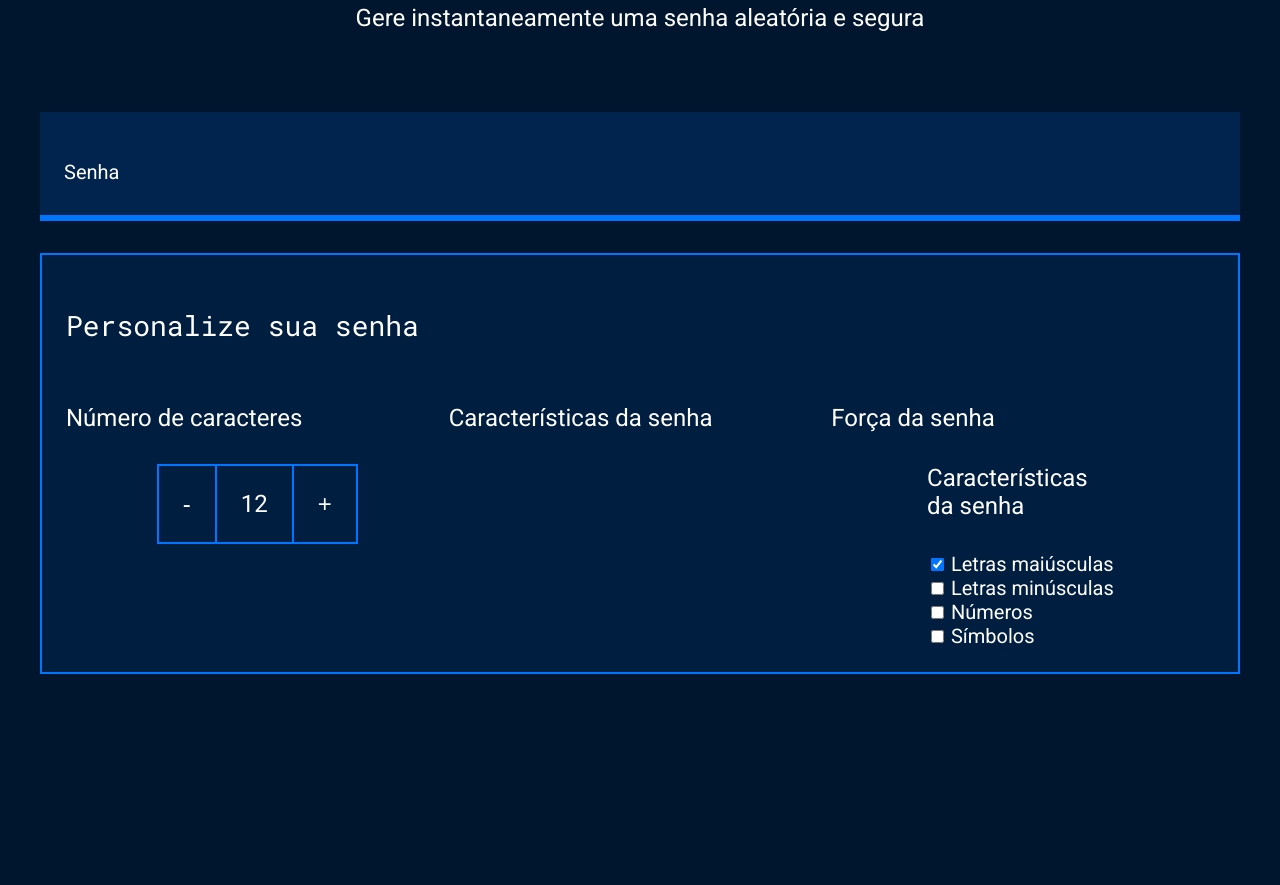
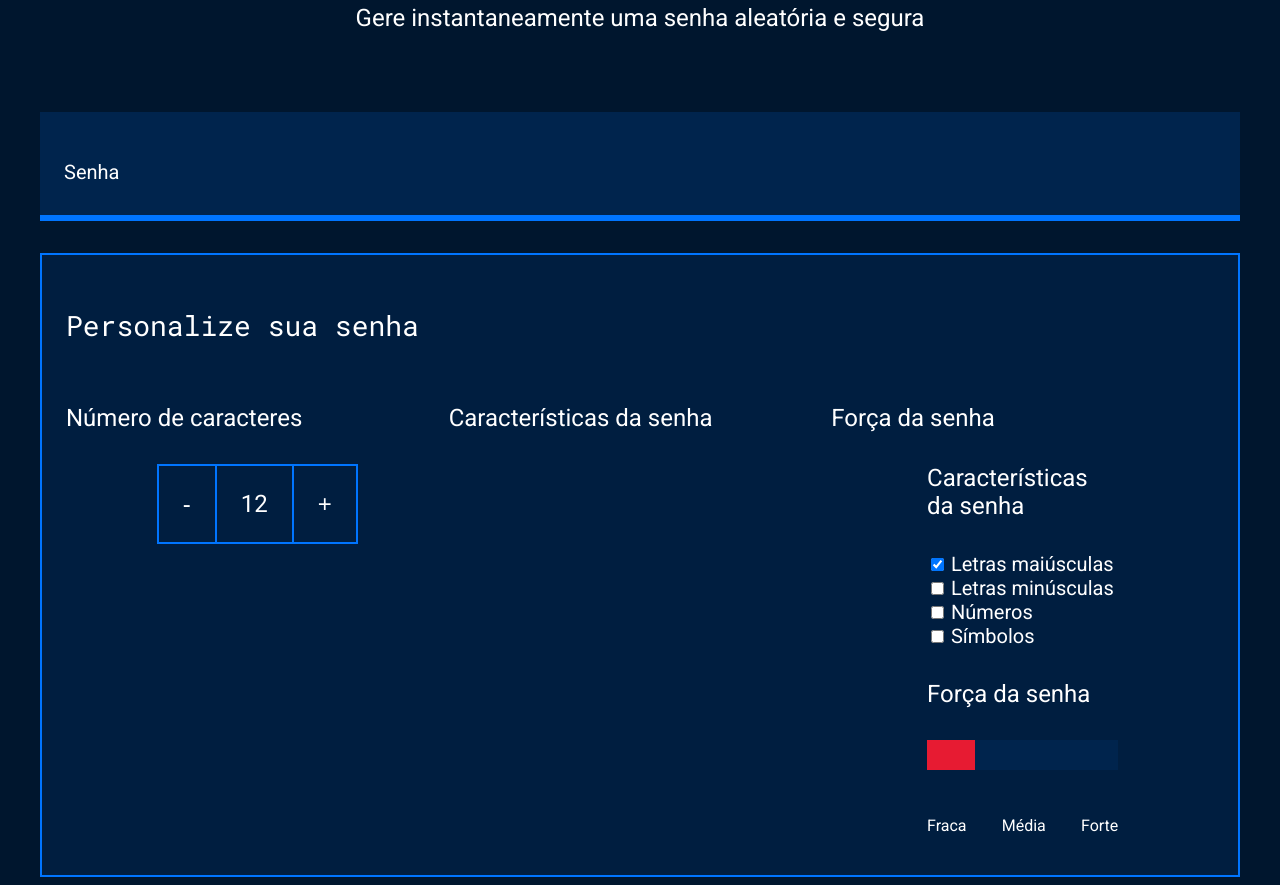
Before and after one commit to JOVALDIR12345/js-gerador-senha, a plain HTML site: page index.html in a window 1280 px wide. Shown: the part 214-1099 px from the top of the page. Before the commit the page ends 896 px from the top, so only its background shows below. Drawn offline with Linux system fonts and the light colour scheme.

Commit message:
Add files via upload

```diff
--- a/index.html
+++ b/index.html
@@ -54,6 +54,17 @@
         <label for="simbolo">Símbolos</label>
     </div>
 </div>
+
+<div class="parametro-senha">
+    <h4 class="parametro-senha__titulo">Força da senha</h4>
+    <div class="barra"></div>
+    <div class="forca fraca"></div>
+    <div class="parametro-senha-textos">
+        <p>Fraca</p>
+        <p>Média</p>
+        <p>Forte</p>
+    </div>
+</div>
                 </div>
             </div>
         </div>
--- a/style.css
+++ b/style.css
@@ -114,6 +114,34 @@ label{
     height: 20px;
     cursor: pointer;
 }
+
+.barra{
+    background-color: var(--fundo-senha);
+    height: 30px;
+    width: 100%;
+}
+.forca{
+    height: 30px;
+    position: relative;
+    bottom: 30px;
+}
+.fraca{
+    width: 25%;
+    background-color: #E71B32;
+}
+.media{
+    background-color: #FAF408;
+    width: 50%;
+}
+.forte{
+    background-color: #00FF85;
+    width: 100%;
+}
+.parametro-senha-textos{
+    display: flex;
+    justify-content: space-between;
+}
+
 @media screen and (min-width: 768px) {
     .parametro-coluna__senha {
         flex-direction: row;
```
